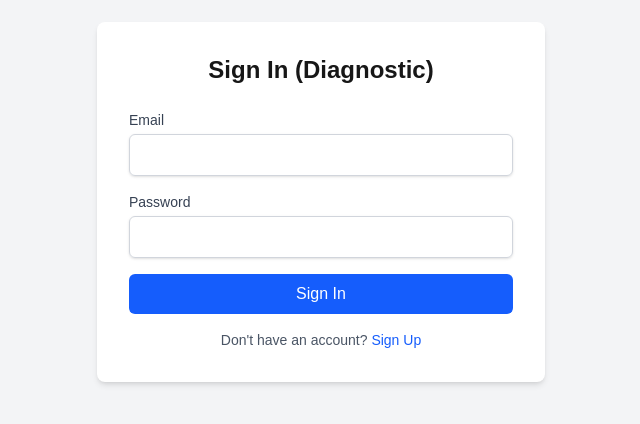
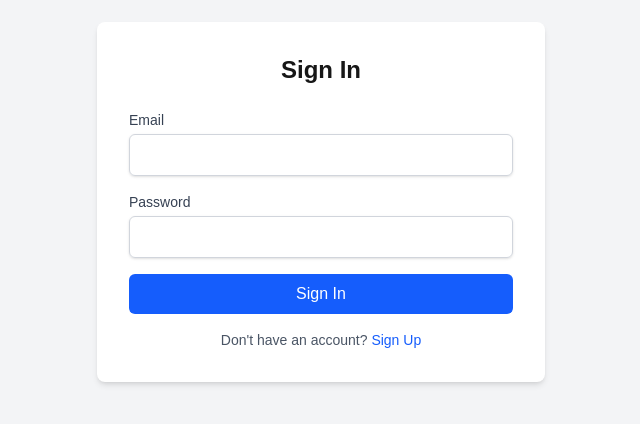
Before and after one commit to luqkiiim/anti-selek, a Next.js app: page /signin in a window 1280 px wide. Shown: the part 198-622 px from the top of the page, without its empty margins (319-959 px from the left). Built offline with nearby package versions, Linux system fonts and the light colour scheme.

Commit message:
fix: cleanup signin UI and add debug logs for session creation issues

```diff
--- a/src/app/api/sessions/route.ts
+++ b/src/app/api/sessions/route.ts
@@ -12,6 +12,7 @@ function generateCode(): string {
 export async function POST(request: Request) {
   try {
     const session = await auth();
+    console.log("Session in POST /api/sessions:", JSON.stringify(session));
 
     if (!session?.user?.id) {
       return NextResponse.json({ error: "Not authenticated" }, { status: 401 });
--- a/src/app/page.tsx
+++ b/src/app/page.tsx
@@ -67,8 +67,6 @@ export default function Home() {
   };
 
   useEffect(() => {
-    console.log("Session Status:", status);
-    console.log("Session Data:", session);
     if (status === "unauthenticated") {
       router.push("/signin");
     } else if (status === "authenticated") {
@@ -125,12 +123,6 @@ export default function Home() {
         <div className="flex flex-col items-center gap-4">
           <div className="w-12 h-12 border-4 border-blue-600 border-t-transparent rounded-full animate-spin"></div>
           <p className="text-gray-500 font-bold uppercase tracking-widest text-xs">Loading Arena...</p>
-          <button
-            onClick={() => signOut({ callbackUrl: "/signin" })}
-            className="mt-4 text-[10px] text-red-400 font-bold uppercase hover:underline"
-          >
-            Force Logout
-          </button>
         </div>
       </div>
     );
--- a/src/app/signin/page.tsx
+++ b/src/app/signin/page.tsx
@@ -47,7 +47,7 @@ function SigninForm() {
   return (
     <div className="min-h-screen flex items-center justify-center bg-gray-100 px-4">
       <div className="max-w-md w-full bg-white rounded-lg shadow-md p-8">
-        <h1 className="text-2xl font-bold text-center mb-6">Sign In (Diagnostic)</h1>
+        <h1 className="text-2xl font-bold text-center mb-6">Sign In</h1>
 
         {registered && (
           <div className="bg-green-100 border border-green-400 text-green-700 px-4 py-3 rounded mb-4">
--- a/src/lib/auth.ts
+++ b/src/lib/auth.ts
@@ -37,6 +37,8 @@ export const { handlers, auth, signIn, signOut } = NextAuth({
         const userEmail = user.email || "";
         const isAdmin = userEmail ? adminEmails.includes(userEmail) : false;
 
+        console.log("Authorize check:", { userEmail, adminEmails, isAdmin });
+
         return {
           id: user.id,
           email: user.email,
```
